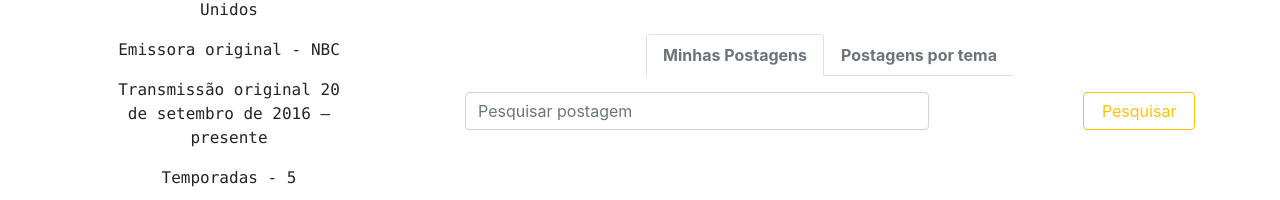
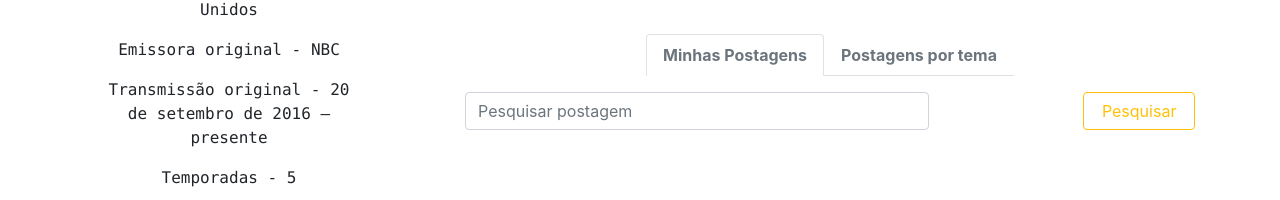
Before and after one commit to DeborahEvelyn/BlogPessoal, an Angular app in the folder blogPessoal/: page /feed in a window 1280 px wide. Shown: the part 551-751 px from the top of the page. Built offline with nearby package versions, Linux system fonts and the light colour scheme.

Commit message:
Update perfil

```diff
--- a/blogPessoal/src/app/perfil-lateral/perfil-lateral.component.html
+++ b/blogPessoal/src/app/perfil-lateral/perfil-lateral.component.html
@@ -35,7 +35,7 @@
         </p>
 
         <p class="card-text text-center text-monospace">
-        Transmissão original	20 de setembro de 2016 – presente
+        Transmissão original - 20 de setembro de 2016 – presente
       </p>
 
       <p class="card-text text-center text-monospace">
```
